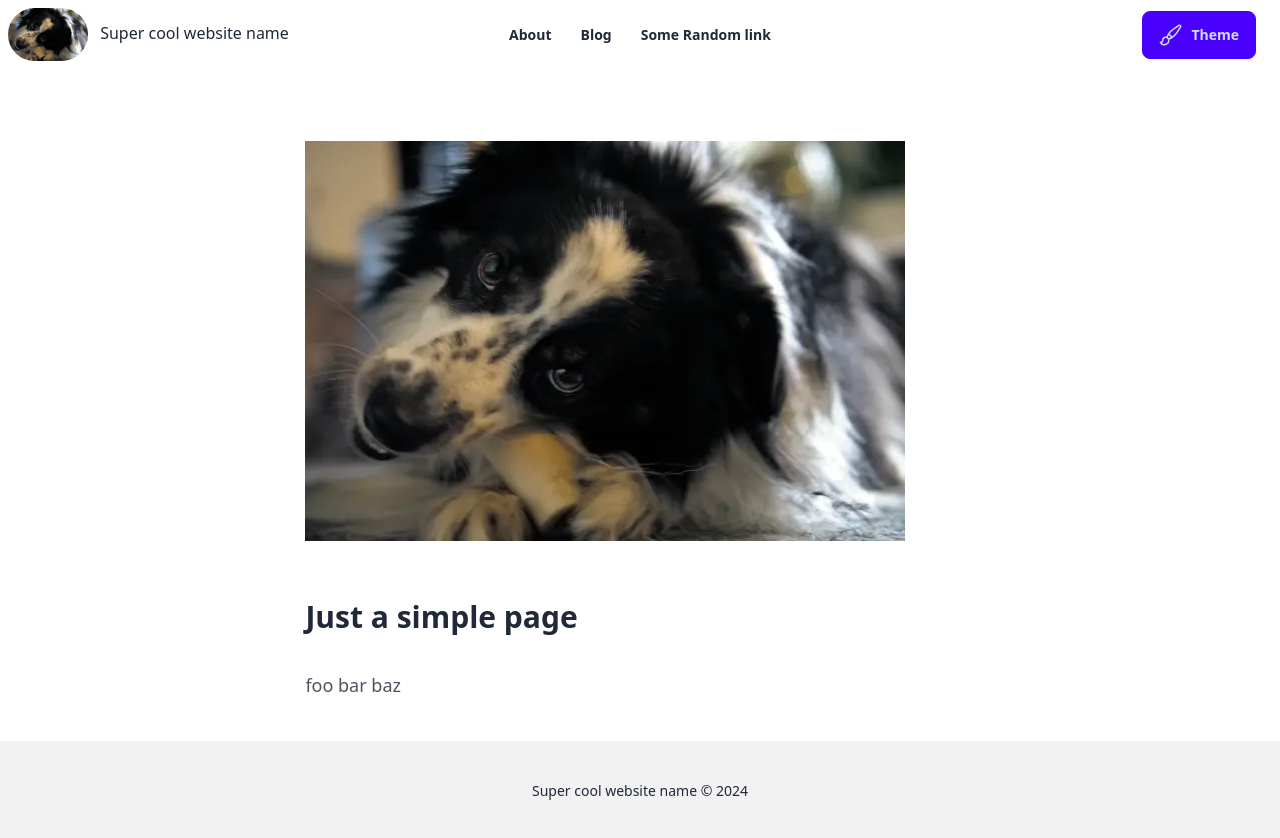
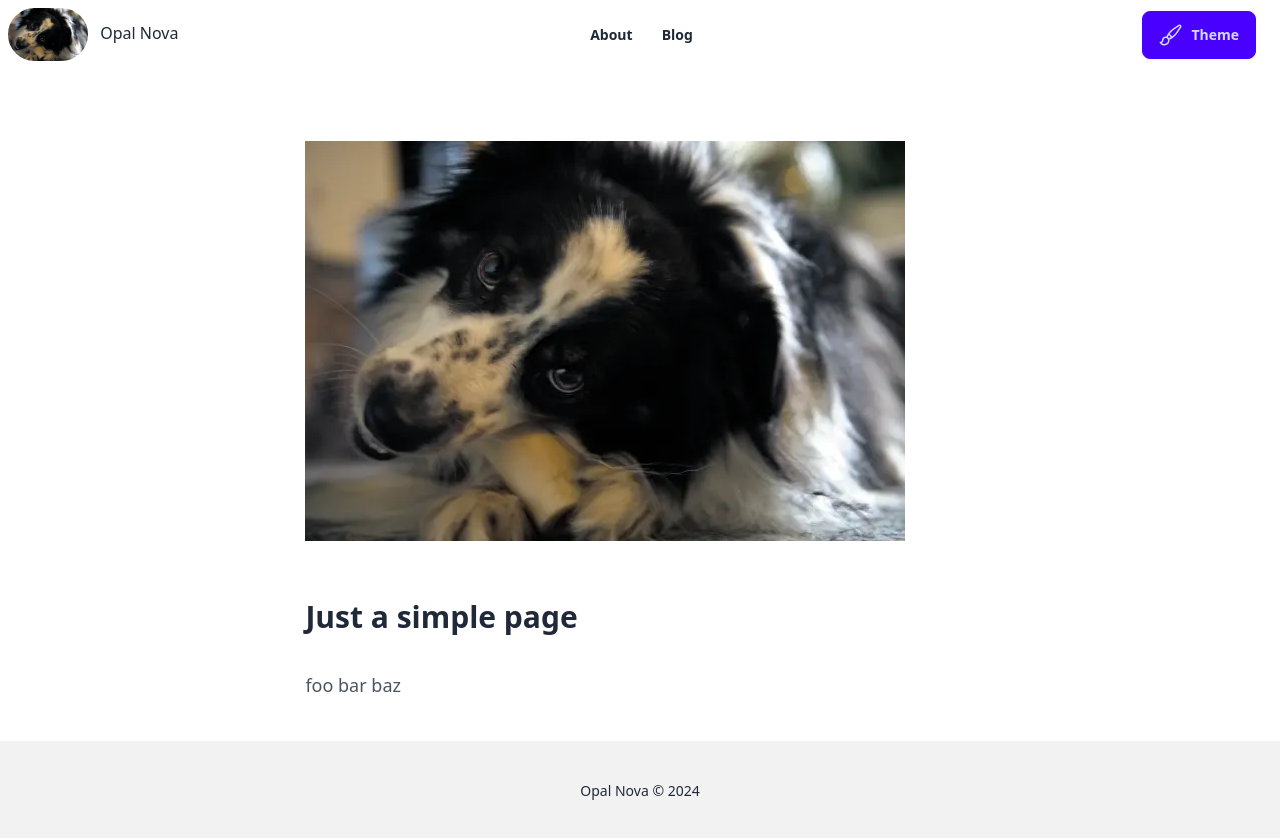
Before and after one commit to opal-nova/opal-nova.github.io, a plain HTML site: page about.html in a window 1280 px wide. Drawn offline with Linux system fonts and the light colour scheme.

Commit message:
deploy: 2fdcfe4967d5e2b354750da5cc3e687c46cefc3d

```diff
--- a/about.html
+++ b/about.html
@@ -5,7 +5,7 @@
     <meta http-equiv="x-ua-compatible" content="ie=edge">
     <meta name="viewport" content="width=device-width, initial-scale=1">
     <meta name="description" content="This is an about page">
-    <title>About | Super cool website name</title>
+    <title>About | Opal Nova</title>
     <link rel="preload" type="text/css" as="style" href="/assets/app.css">
     <link rel="stylesheet" type="text/css" href="/assets/app.css">
     <script rel="preload" type="text/javascript" src="/assets/app.js" as="script">
@@ -43,21 +43,19 @@
 </li>
 
 
-<li><a href='http://google.com'>Some Random link</a></li>
-
           </ul>
         </div>
         <a href="/" class="-m-1.5 p-1.5">
           <span class="sr-only"></span>
           <img class="w-20 rounded-full mr-2 inline" src="/assets/images/dog.webp" alt="">
           <span class="hidden lg:inline">
-Super cool website name
+Opal Nova
           </span>
         </a>
       </div>
 
       <div class="navbar-center flex lg:hidden text-center">
-Super cool website name
+Opal Nova
       </div>
 
       <div class="navbar-center hidden lg:flex">
@@ -72,8 +70,6 @@ Super cool website name
   </ul>
 </li>
 
-
-<li><a class='font-bold' href='http://google.com'>Some Random link</a></li>
 
         </ul>
       </div>
@@ -213,7 +209,7 @@ foo bar baz</p>
     </div>
     <footer class="footer footer-center p-10 bg-base-200 text-base-content">
       <aside>
-        <p>Super cool website name © 2024</p>
+        <p>Opal Nova © 2024</p>
       </aside>
     </footer>
   </body>
```
Also changed, not shown: blog.html (+4 -8 lines), index.html (+4 -8 lines), posts/2024/03-05-good-for-ya-music.html (+4 -8 lines), tags.html (+4 -8 lines), tags/music.html (+4 -8 lines), assets/images/opalnova.png (added), opalnova.png (added), 1 other file.
